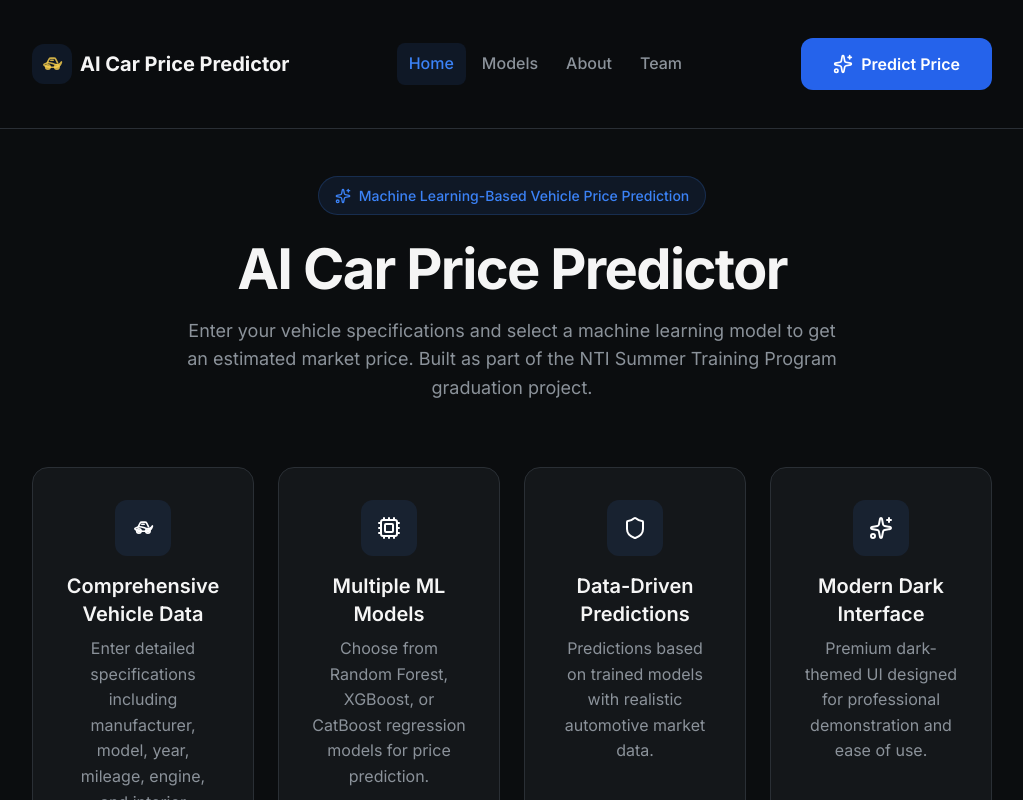
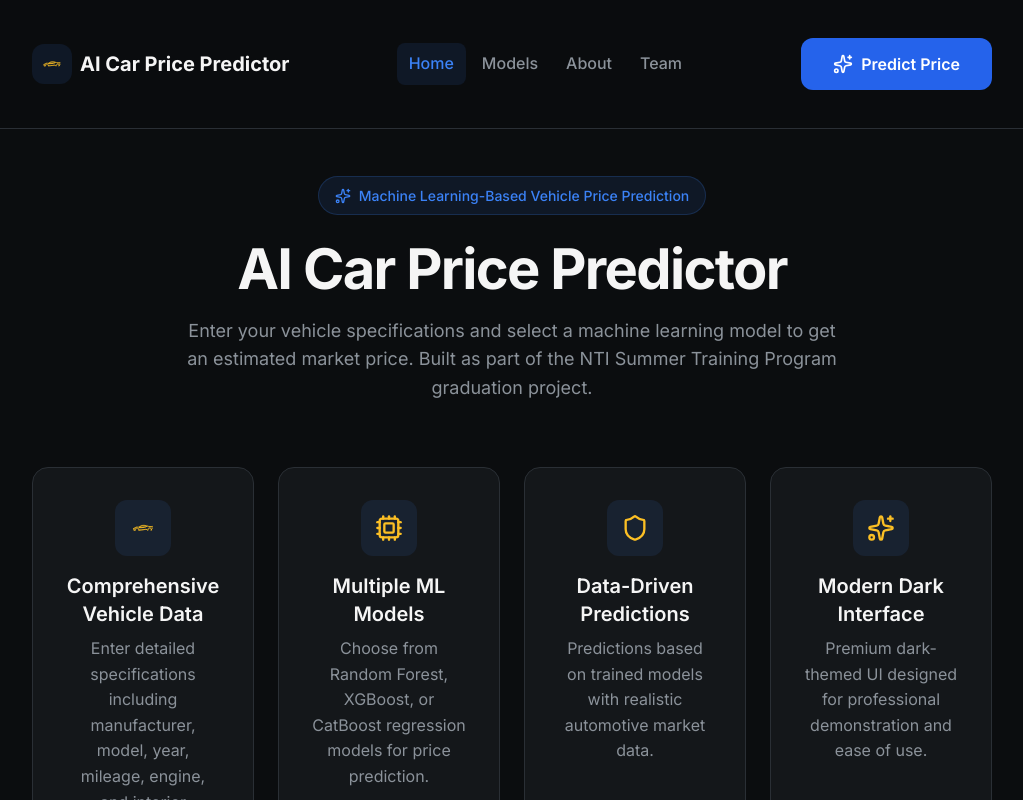
Before and after one commit to islam-abdo-1/ai-car-price-predictor, a React (Vite) app in the folder ai-car-price-predictor/: page / in a window 1280 px wide. Shown: the top 800 px of the page, without its empty margins (128-1151 px from the left). Built offline with nearby package versions, Linux system fonts and the light colour scheme.

Commit message:
feat: update CarIcon to exact sports car SVG (14 paths, stroke-width 24/20), premium gold accent (text-amber-400) across all locations

```diff
--- a/ai-car-price-predictor/src/components/ui/CarIcon.jsx
+++ b/ai-car-price-predictor/src/components/ui/CarIcon.jsx
@@ -1,24 +1,33 @@
-export function CarIcon({ className = 'w-6 h-6', ...props }) {
+export function CarIcon({ className = 'w-8 h-8 text-amber-400', ...props }) {
   return (
     <svg
       className={className}
       viewBox="0 0 1024 1024"
       fill="none"
       stroke="currentColor"
-      strokeWidth="70"
-      strokeLinecap="round"
-      strokeLinejoin="round"
       aria-hidden="true"
       role="img"
       {...props}
     >
-      <path d="M170 532 C202 507 274 457 375 457 C476 457 583 514 659 532 C735 551 818 526 854 501 C890 476 915 425 915 425 C915 425 879 576 772 614 C665 652 411 652 274 614 C137 576 170 532 170 532 Z" />
-      <path d="M312 457 L388 305 C400 280 430 261 460 261 L597 261 C627 261 657 280 669 305 L745 457" />
-      <circle cx="337" cy="639" r="95" />
-      <circle cx="337" cy="639" r="40" />
-      <circle cx="721" cy="639" r="95" />
-      <circle cx="721" cy="639" r="40" />
-      <path d="M460 350 L564 350" />
+      <g stroke-width="24" stroke-linecap="round" stroke-linejoin="round">
+        <path d="M170 532 C202 507 239 483 281 477 C317 471 350 475 382 481 C414 440 465 416 520 414 C568 412 610 418 649 432 C681 444 704 453 731 457 C757 461 787 461 812 458 C828 456 842 454 852 456 C856 457 855 464 851 472 C845 482 842 489 847 498 C853 507 850 519 844 529 C839 538 832 551 825 565 C819 577 813 588 807 600" />
+        <path d="M170 532 C166 541 170 549 178 554 C174 562 170 570 168 578 C166 584 172 589 181 590 L223 591" />
+        <path d="M368 590 C425 586 488 579 546 572 C592 567 624 559 648 566 C659 570 668 580 678 593" />
+        <path d="M214 590 C216 544 249 507 294 507 C339 507 366 541 367 584" />
+        <path d="M678 590 C682 541 712 505 756 505 C800 505 826 540 826 584" />
+        <path d="M171 532 C191 534 216 522 238 503 C246 496 255 491 265 488" />
+        <path d="M181 590 C194 592 205 592 218 590" />
+        <path d="M373 480 C401 453 437 435 479 430 C530 424 585 427 628 438 C646 443 650 450 636 461 C613 479 567 486 511 487 C461 489 416 486 383 488 C368 489 361 484 373 480 Z" />
+        <path d="M382 488 C421 491 475 490 523 484 C589 477 635 463 672 447" />
+        <path d="M375 505 C431 507 487 500 542 489" />
+        <path d="M368 590 C430 584 505 578 557 568 C596 561 620 555 648 566" />
+        <path d="M732 458 C753 465 785 468 815 464 C829 462 841 459 852 456" />
+        <path d="M823 568 C835 561 843 553 849 545" />
+      </g>
+      <g stroke-width="20" stroke-linecap="round">
+        <path d="M241 580 C241 546 264 521 294 521 C324 521 347 546 347 580" />
+        <path d="M704 580 C704 546 727 521 756 521 C786 521 810 546 810 580" />
+      </g>
     </svg>
   );
 }
--- a/ai-car-price-predictor/src/components/ui/Footer.jsx
+++ b/ai-car-price-predictor/src/components/ui/Footer.jsx
@@ -12,7 +12,7 @@ export function Footer() {
           <div className="md:col-span-2">
             <Link to="/" className="flex items-center gap-2 text-text-primary mb-4" aria-label="AI Car Price Predictor Home">
               <div className="flex items-center justify-center w-10 h-10 rounded-xl bg-accent/10">
-                <CarIcon className="w-6 h-6 text-white" aria-hidden="true" />
+                <CarIcon className="w-6 h-6 text-amber-400" aria-hidden="true" />
               </div>
               <span className="font-bold text-h3">AI Car Price Predictor</span>
             </Link>
--- a/ai-car-price-predictor/src/components/ui/Navbar.jsx
+++ b/ai-car-price-predictor/src/components/ui/Navbar.jsx
@@ -22,7 +22,7 @@ export function Navbar() {
         <nav className="container-main flex items-center justify-between h-16" aria-label="Main navigation">
           <Link to="/" className="flex items-center gap-2 text-text-primary" aria-label="AI Car Price Predictor Home">
             <div className="flex items-center justify-center w-10 h-10 rounded-xl bg-accent/10">
-              <CarIcon className="w-6 h-6 text-amber-300/80" aria-hidden="true" />
+              <CarIcon className="w-6 h-6 text-amber-400" aria-hidden="true" />
             </div>
             <span className="font-bold text-h3 hidden sm:block">AI Car Price Predictor</span>
           </Link>
--- a/ai-car-price-predictor/src/pages/About.jsx
+++ b/ai-car-price-predictor/src/pages/About.jsx
@@ -51,7 +51,7 @@ export function About() {
           <SectionCard key={detail.title} className="hover:border-accent/50 hover:shadow-[0_0_20px_rgba(59,130,246,0.4)] transition-all duration-300">
             <div className="flex items-start gap-4">
               <div className="flex-shrink-0 flex items-center justify-center w-12 h-12 rounded-xl bg-accent/10">
-                <detail.icon className={detail.icon === CarIcon ? 'w-6 h-6 text-white' : 'w-7 h-7 text-white'} aria-hidden="true" />
+                <detail.icon className={detail.icon === CarIcon ? 'w-7 h-7 text-amber-400' : 'w-7 h-7 text-white'} aria-hidden="true" />
               </div>
               <div>
                 <h3 className="text-h3 font-semibold text-text-primary mb-2">{detail.title}</h3>
--- a/ai-car-price-predictor/src/pages/Home.jsx
+++ b/ai-car-price-predictor/src/pages/Home.jsx
@@ -47,7 +47,7 @@ export function Home() {
         {features.map((feature, index) => (
           <SectionCard key={feature.title} className="text-center hover:border-accent/50 transition-colors" style={{ animationDelay: `${index * 100}ms` }}>
             <div className="flex items-center justify-center w-14 h-14 mx-auto mb-4 rounded-xl bg-accent/10">
-              <feature.icon className="w-6 h-6 text-white" aria-hidden="true" />
+              <feature.icon className="w-7 h-7 text-amber-400" aria-hidden="true" />
             </div>
             <h3 className="text-h3 font-semibold text-text-primary mb-2">{feature.title}</h3>
             <p className="text-body text-text-secondary">{feature.description}</p>
```
